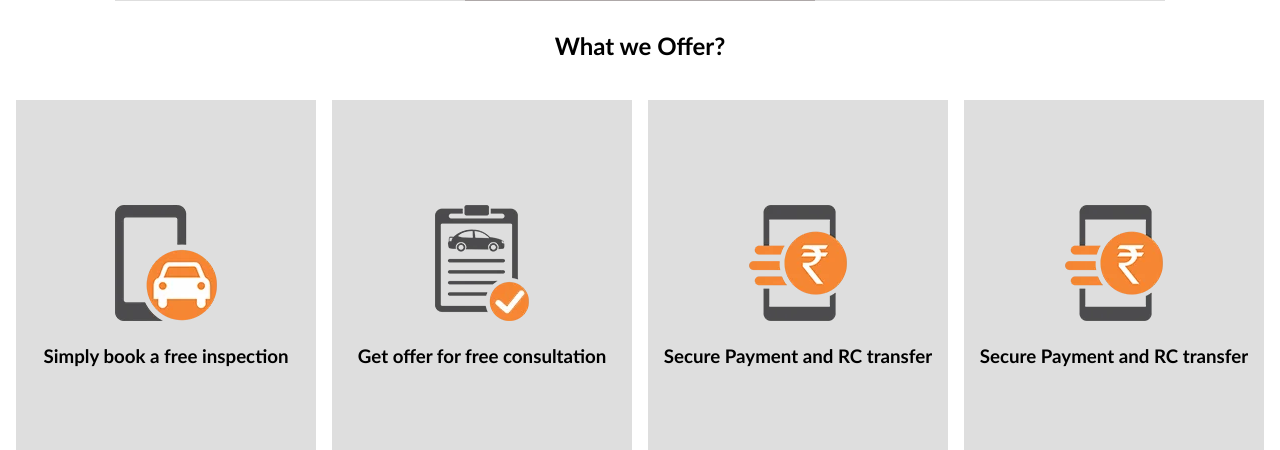
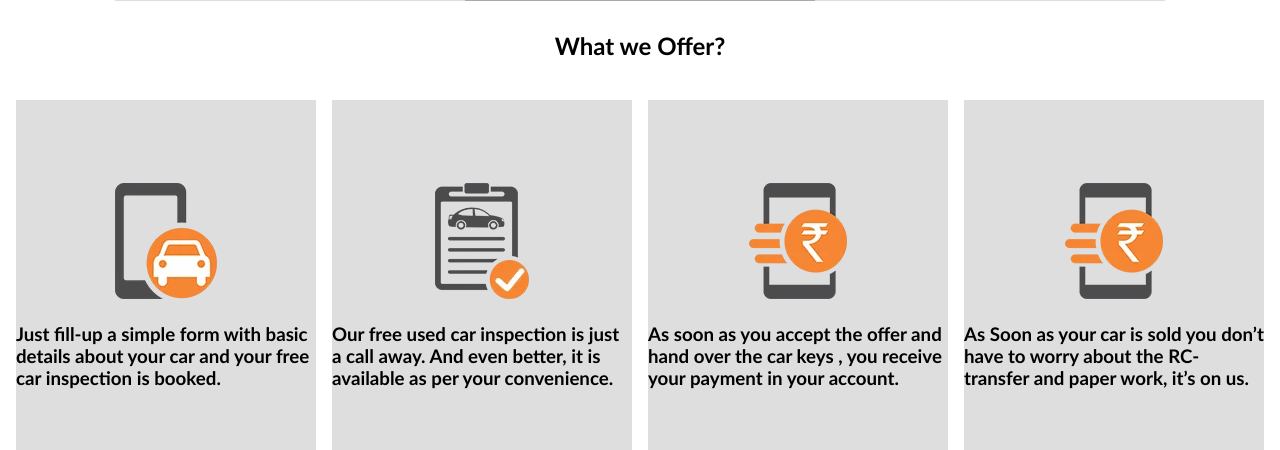
Before and after one commit to Ayaz-Ahamed-Shaik/PythonGroupRetake, a Flask app: page / in a window 1280 px wide. Shown: the part 652-1102 px from the top of the page. Run offline with Flask 3, Linux system fonts and the light colour scheme.

Commit message:
section4text

```diff
--- a/templates/index.html
+++ b/templates/index.html
@@ -38,19 +38,19 @@
         <div class="subsection3">
           <div class="subsectionbox1">
               <img src="static/assets/icon1.webp"/>
-              <h3>Simply book a free inspection</h3>
+              <h3>Just fill-up a simple form with basic details about your car and your free car inspection is booked. </h3>
           </div>
           <div class="subsectionbox2">
             <img src="static/assets/icon2.webp"/>
-            <h3>Get offer for free consultation</h3>
+            <h3>Our free used car inspection is just a call away. And even better, it is available as per your convenience.</h3>
           </div>
           <div class="subsectionbox3">
             <img src="static/assets/icon3.webp"/>
-            <h3>Secure Payment and RC transfer</h3>
+            <h3>As soon as you accept the offer and hand over the car keys , you receive your payment in your account.</h3>
           </div>
           <div class="subsectionbox4">
             <img src="static/assets/icon3.webp"/>
-            <h3>Secure Payment and RC transfer</h3>
+            <h3>As Soon as your car is sold you don’t have to worry about the RC-transfer and paper work, it’s on us.</h3>
           </div>
         </div>
       </div>
```
